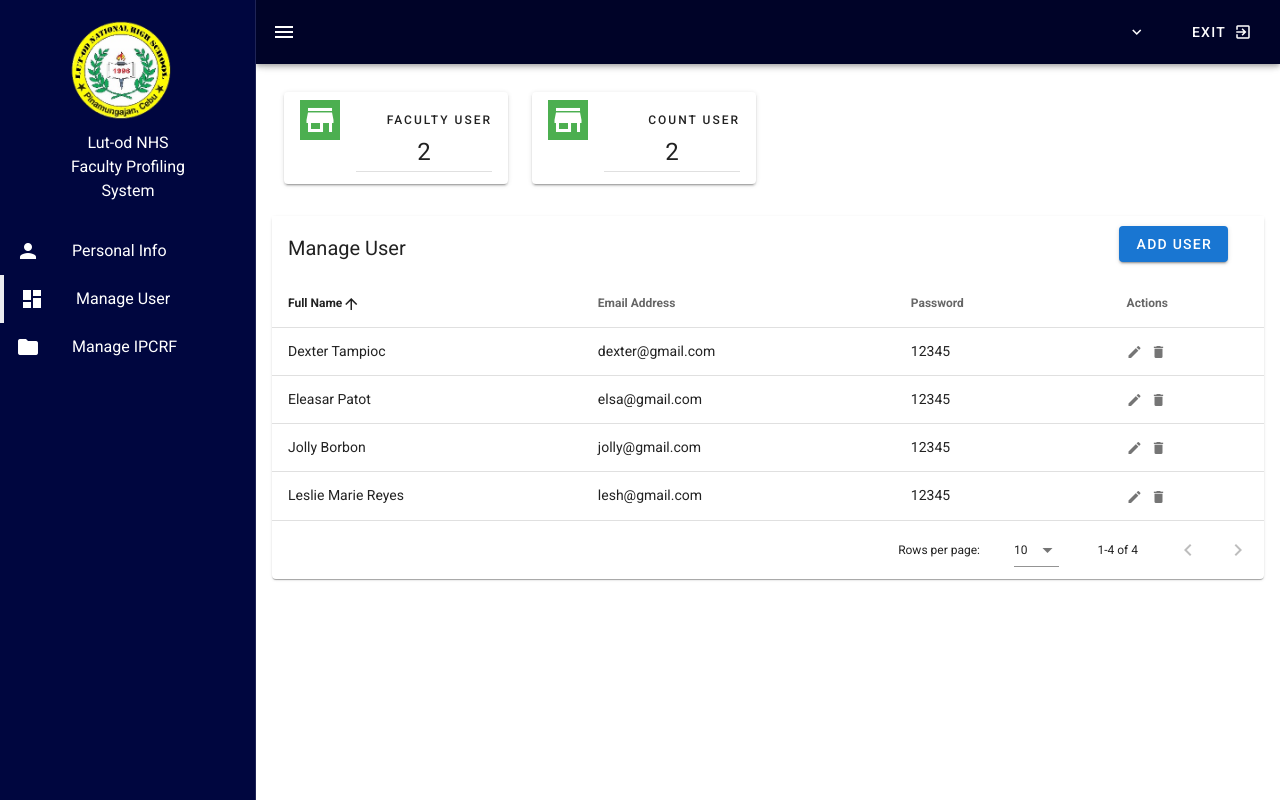
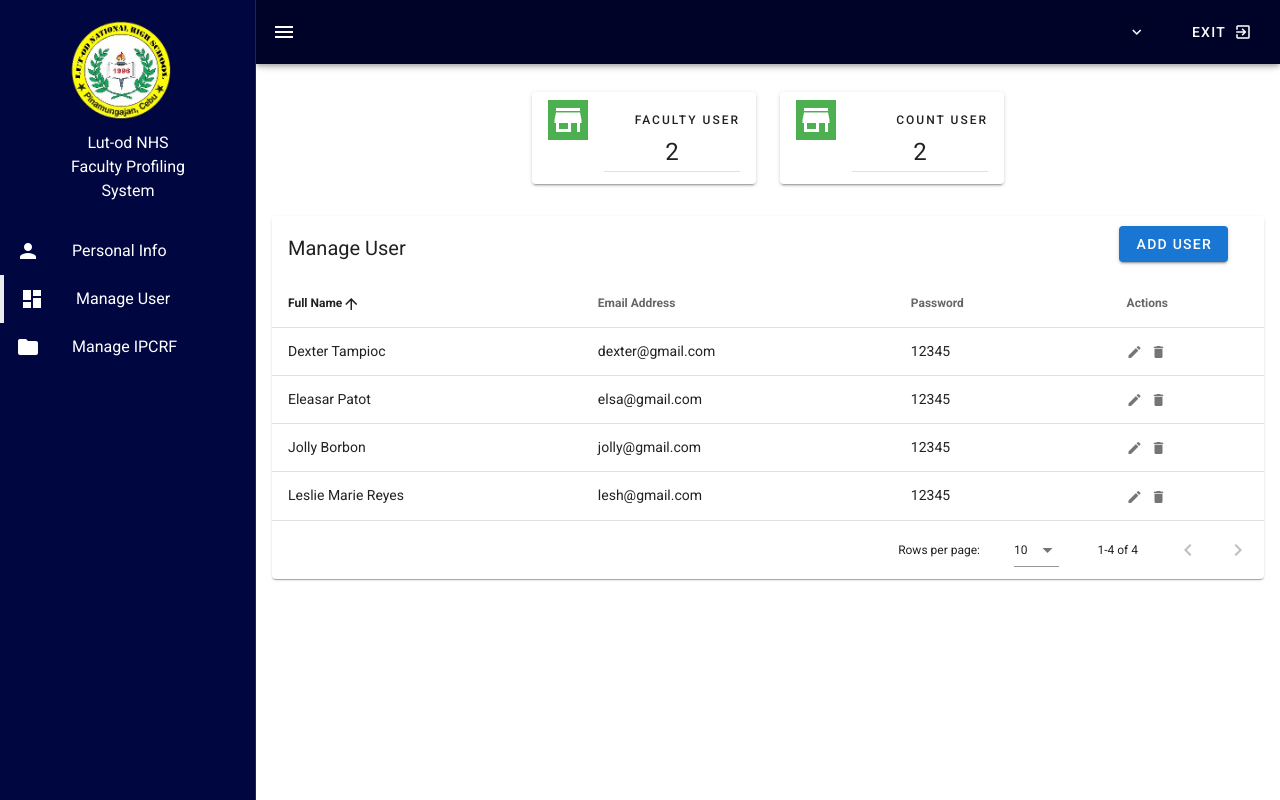
Before and after one commit to eleasar123/faculty-profiling, a Vue app in the folder faculty-fe/: page /manageUser in a window 1280 px wide. Built offline with nearby package versions, Linux system fonts and the light colour scheme.

Commit message:
cards update

```diff
--- a/faculty-fe/src/views/ManageUser.vue
+++ b/faculty-fe/src/views/ManageUser.vue
@@ -1,7 +1,7 @@
 <template>
   <div>
     <v-container>
-      <v-layout row wrap>
+      <v-layout row wrap class="justify-center" >
         <!-- This is for the faculty count display card -->
         <v-flex sm6 xs12 md6 lg3>
           <v-card class="ma-3">
```
